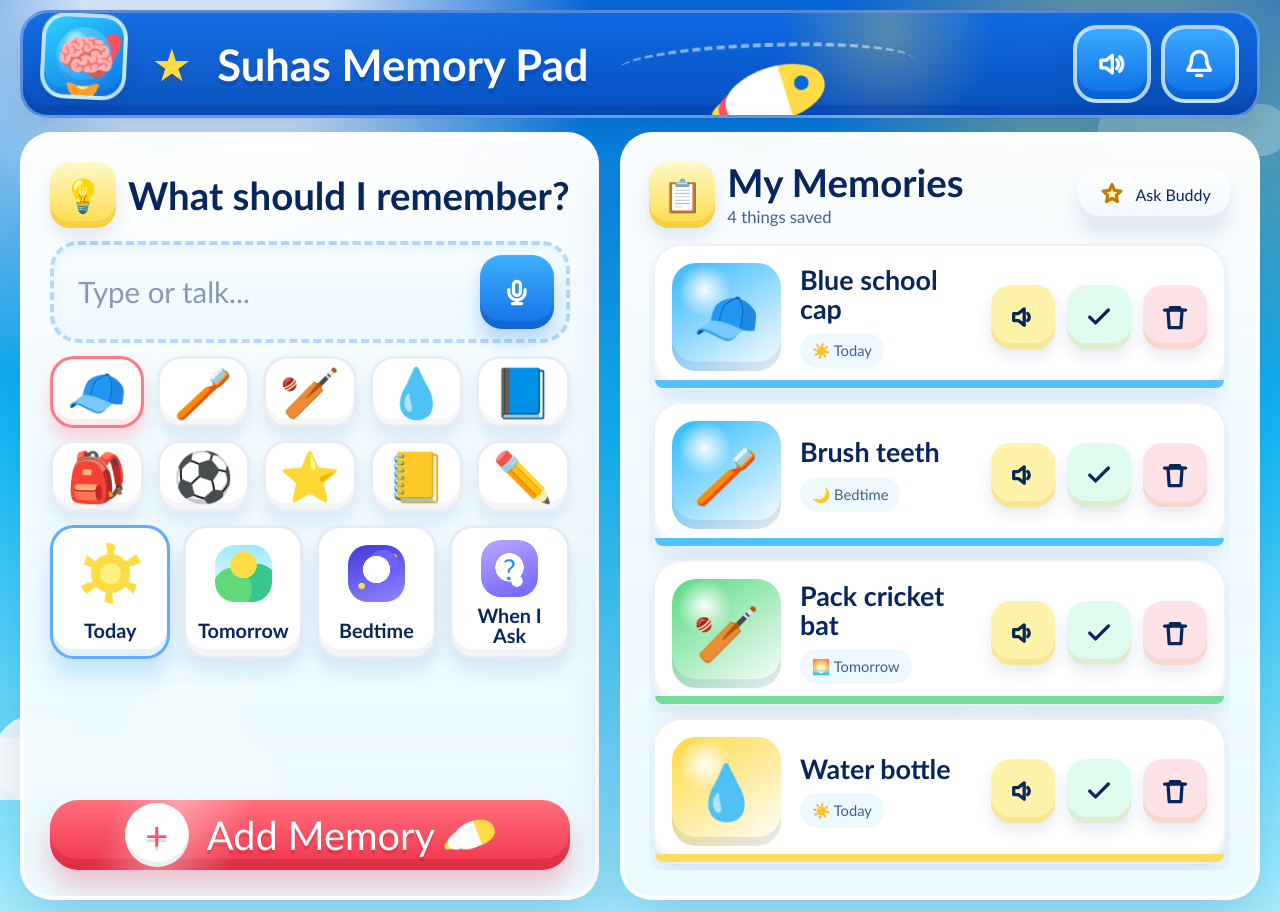
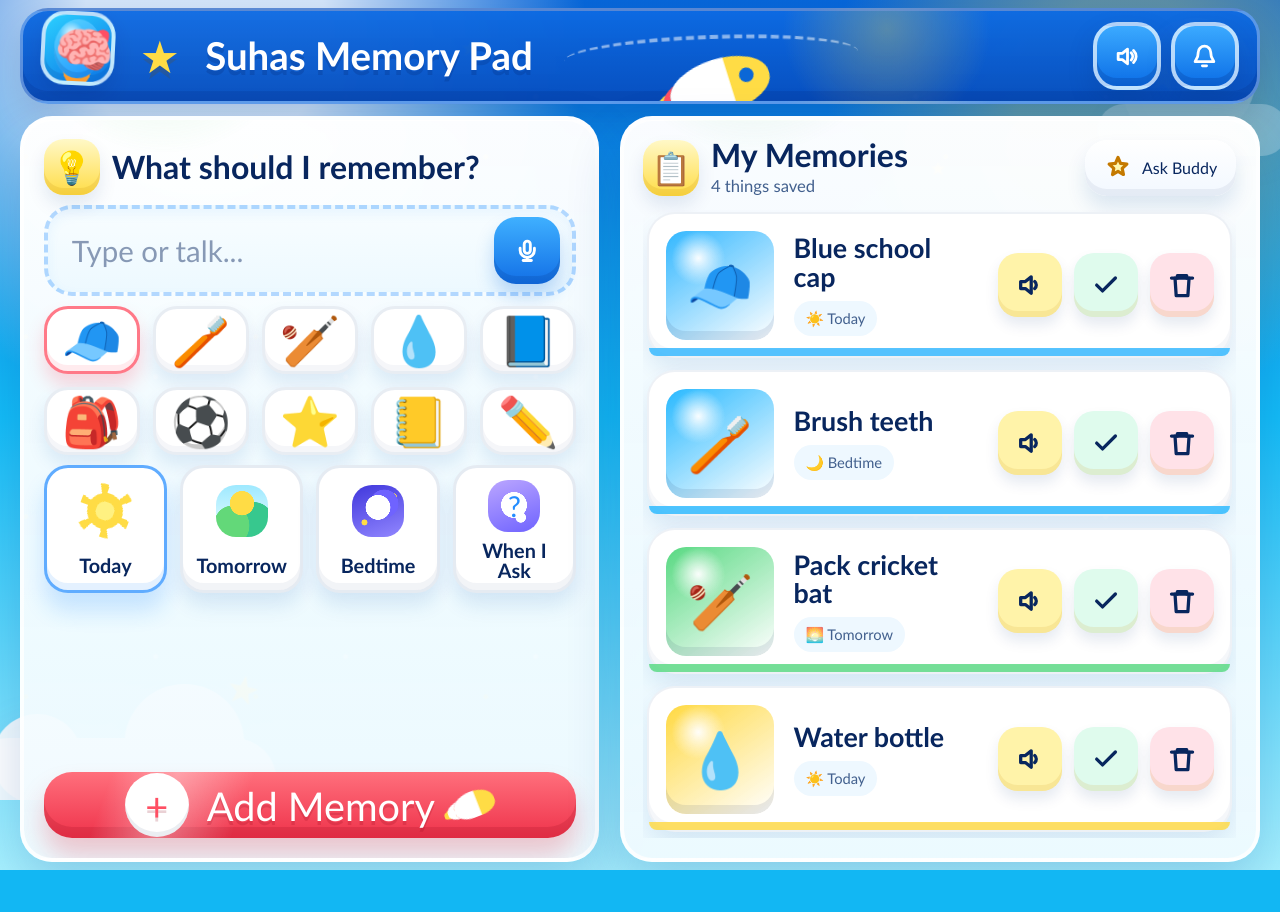
Before and after one commit to sujittarun/Suhas-Remembering-app, a plain HTML site: page index.html in a window 1280 px wide. After the commit the page ends 870 px from the top, so only its background shows below. Drawn offline with Linux system fonts and the light colour scheme.

Commit message:
Tighten tablet landscape layout

```diff
--- a/styles.css
+++ b/styles.css
@@ -1150,6 +1150,88 @@ button {
   }
 }
 
+@media (orientation: landscape) and (max-height: 920px) {
+  .app-shell {
+    padding-top: 8px;
+    padding-bottom: 8px;
+  }
+
+  .app-header {
+    min-height: 88px;
+    margin-bottom: 12px;
+  }
+
+  .brand-mascot-frame {
+    width: clamp(58px, 6vw, 74px);
+  }
+
+  .brand-strip h1 {
+    font-size: clamp(1.7rem, 3vw, 2.7rem);
+  }
+
+  .round-action {
+    width: clamp(54px, 5.4vw, 68px);
+  }
+
+  .tablet-grid {
+    min-height: auto;
+  }
+
+  .composer-content,
+  .memories-panel {
+    padding: clamp(14px, 1.5vw, 20px);
+  }
+
+  .composer-content {
+    gap: 10px;
+  }
+
+  .section-title h2 {
+    font-size: clamp(1.65rem, 2.5vw, 2.55rem);
+  }
+
+  .title-badge {
+    width: clamp(42px, 4.4vw, 56px);
+  }
+
+  #memoryInput {
+    min-height: 58px;
+  }
+
+  .memory-input-wrap {
+    padding-top: 8px;
+    padding-bottom: 8px;
+  }
+
+  .mic-button {
+    width: clamp(56px, 5.2vw, 68px);
+  }
+
+  .icon-chip {
+    min-height: clamp(62px, 7.6svh, 86px);
+  }
+
+  .time-tile {
+    min-height: clamp(76px, 9svh, 100px);
+  }
+
+  .tile-art {
+    width: min(52px, 52%);
+  }
+
+  .add-button {
+    min-height: clamp(64px, 7.4svh, 76px);
+  }
+
+  .memory-card {
+    min-height: clamp(102px, 12.3svh, 126px);
+  }
+
+  .memory-icon {
+    border-radius: 20px;
+  }
+}
+
 @media (max-width: 900px), (orientation: portrait) {
   .app-shell {
     padding-inline: clamp(12px, 3vw, 22px);
```
